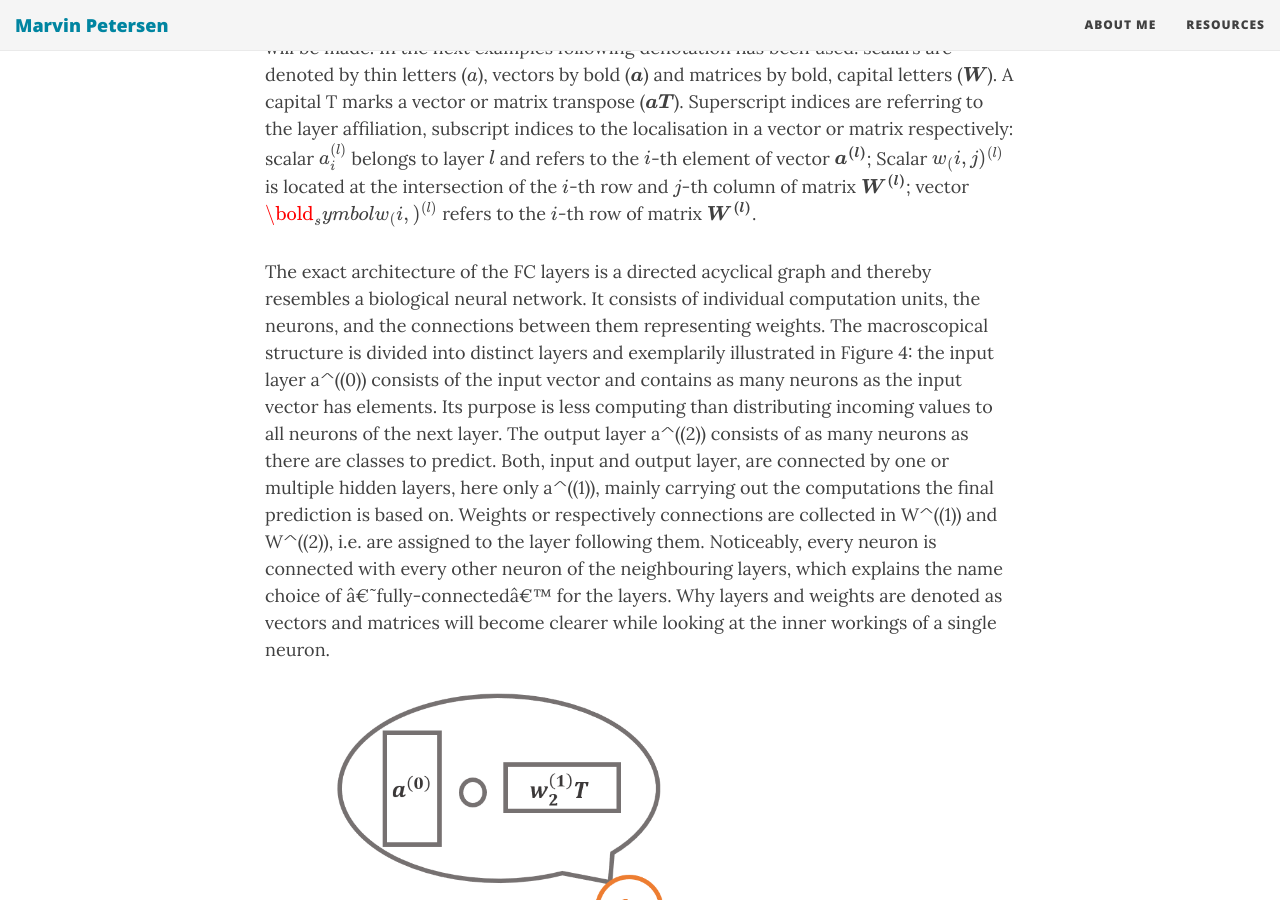
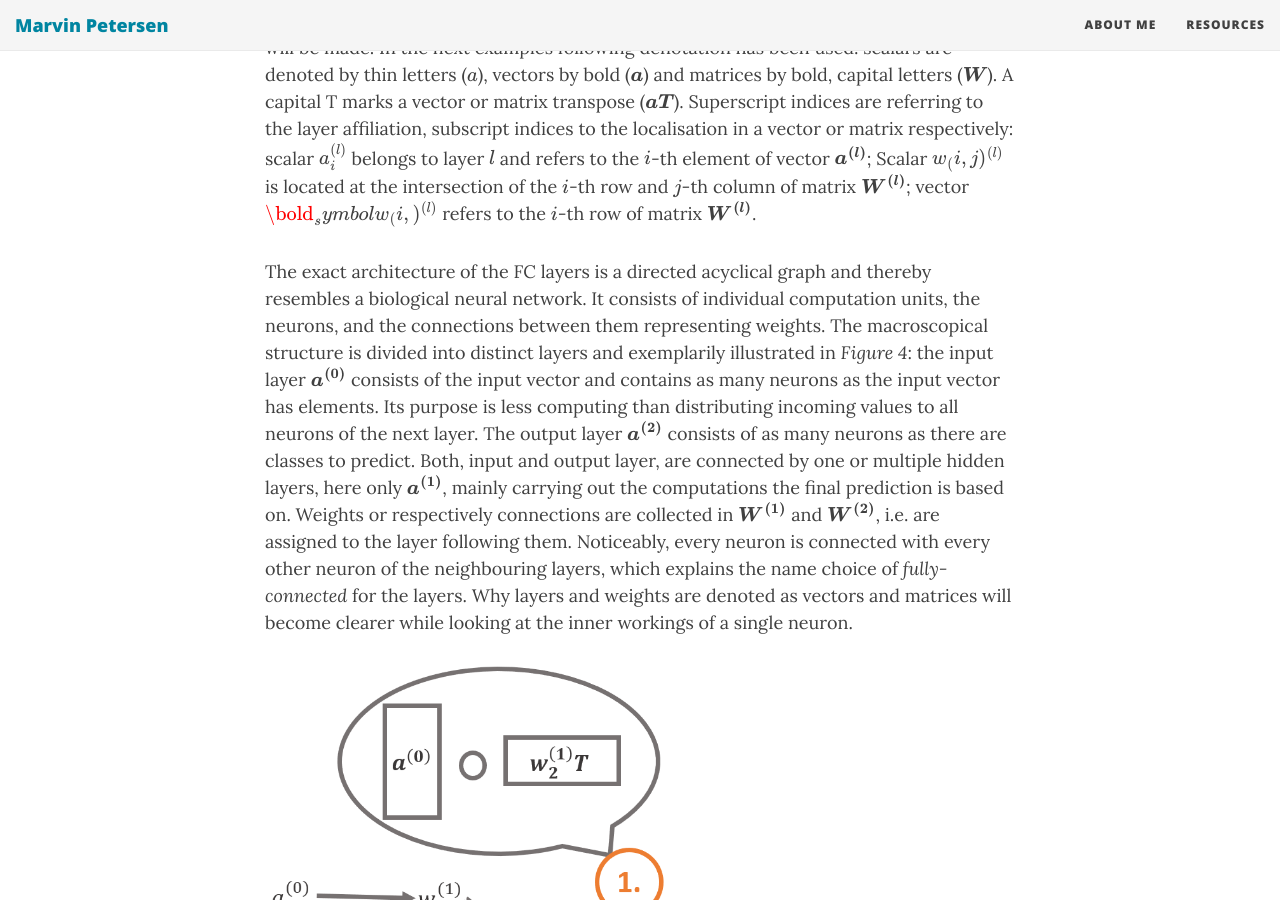
Before and after one commit to m-petersen/vinpetersen.github.io, a Jekyll site: the page built from _posts/2018-11-23-a-guided-tour-through-a-convolutional-neural-network-part-2.md, in a window 1280 px wide and 900 px high, scrolled down 1508 px. Built offline with Jekyll 4.4.1, drawn with Linux system fonts in a browser that asks for light colours; nearby versions of some CDN libraries; formulas are drawn with MathJax 3.

Commit message:
Update 2018-11-23-a-guided-tour-through-a-convolutional-neural-network-part-2.md

```diff
--- a/_posts/2018-11-23-a-guided-tour-through-a-convolutional-neural-network-part-2.md
+++ b/_posts/2018-11-23-a-guided-tour-through-a-convolutional-neural-network-part-2.md
@@ -14,7 +14,7 @@ As mentioned in part 1 of the series, there are multiple subtypes of neural netw
 
 Prior to the FC layers, the data gets flattened: initially being in matrix form, a row-wise rearrangement of feature map values results in one single vector. Now, the values representing detections are stacked in vector form. FC layers serve the purpose of recognising a class membership specific pattern in the vector. Based on that, a prediction will be made. In the next examples following denotation has been used: scalars are denoted by thin letters ($$a$$), vectors by bold ($$\boldsymbol{a}$$) and matrices by bold, capital letters ($$\boldsymbol{W}$$). A capital T marks a vector or matrix transpose ($$\boldsymbol{aT}$$). Superscript indices are referring to the layer affiliation, subscript indices to the localisation in a vector or matrix respectively: scalar $$a_i^{(l)}$$ belongs to layer $$l$$ and refers to the $$i$$-th element of vector $$\boldsymbol{a^{(l)}}$$; Scalar $$w_(i,j)^{(l)}$$ is located at the intersection of the $$i$$-th row and $$j$$-th column of matrix $$\boldsymbol{W^{(l)}}$$; vector $$\bold_symbol{w_(i,)^{(l)}}$$ refers to the $$i$$-th row of matrix $$\boldsymbol{W^{(l)}}$$.
 
-The exact architecture of the FC layers is a directed acyclical graph and thereby resembles a biological neural network. It consists of individual computation units, the neurons, and the connections between them representing weights. The macroscopical structure is divided into distinct layers and exemplarily illustrated in Figure 4: the input layer a^((0)) consists of the input vector and contains as many neurons as the input vector has elements. Its purpose is less computing than distributing incoming values to all neurons of the next layer. The output layer a^((2)) consists of as many neurons as there are classes to predict. Both, input and output layer, are connected by one or multiple hidden layers, here only a^((1)), mainly carrying out the computations the final prediction is based on. Weights or respectively connections are collected in W^((1)) and W^((2)), i.e. are assigned to the layer following them. Noticeably, every neuron is connected with every other neuron of the neighbouring layers, which explains the name choice of â€˜fully-connectedâ€™ for the layers. Why layers and weights are denoted as vectors and matrices will become clearer while looking at the inner workings of a single neuron.
+The exact architecture of the FC layers is a directed acyclical graph and thereby resembles a biological neural network. It consists of individual computation units, the neurons, and the connections between them representing weights. The macroscopical structure is divided into distinct layers and exemplarily illustrated in *Figure 4*: the input layer $$\boldsymbol{a^{(0)}}$$ consists of the input vector and contains as many neurons as the input vector has elements. Its purpose is less computing than distributing incoming values to all neurons of the next layer. The output layer $$\boldsymbol{a^{(2)}}$$ consists of as many neurons as there are classes to predict. Both, input and output layer, are connected by one or multiple hidden layers, here only $$\boldsymbol{a^{(1)}}$$, mainly carrying out the computations the final prediction is based on. Weights or respectively connections are collected in $$\boldsymbol{W^{(1)}}$$ and $$\boldsymbol{W^{(2)}}$$, i.e. are assigned to the layer following them. Noticeably, every neuron is connected with every other neuron of the neighbouring layers, which explains the name choice of *fully-connected* for the layers. Why layers and weights are denoted as vectors and matrices will become clearer while looking at the inner workings of a single neuron.
 
 ![single_neuron.png]({{site.baseurl}}/img/single_neuron.png)
 *Figure 9. Single neuron*
```
